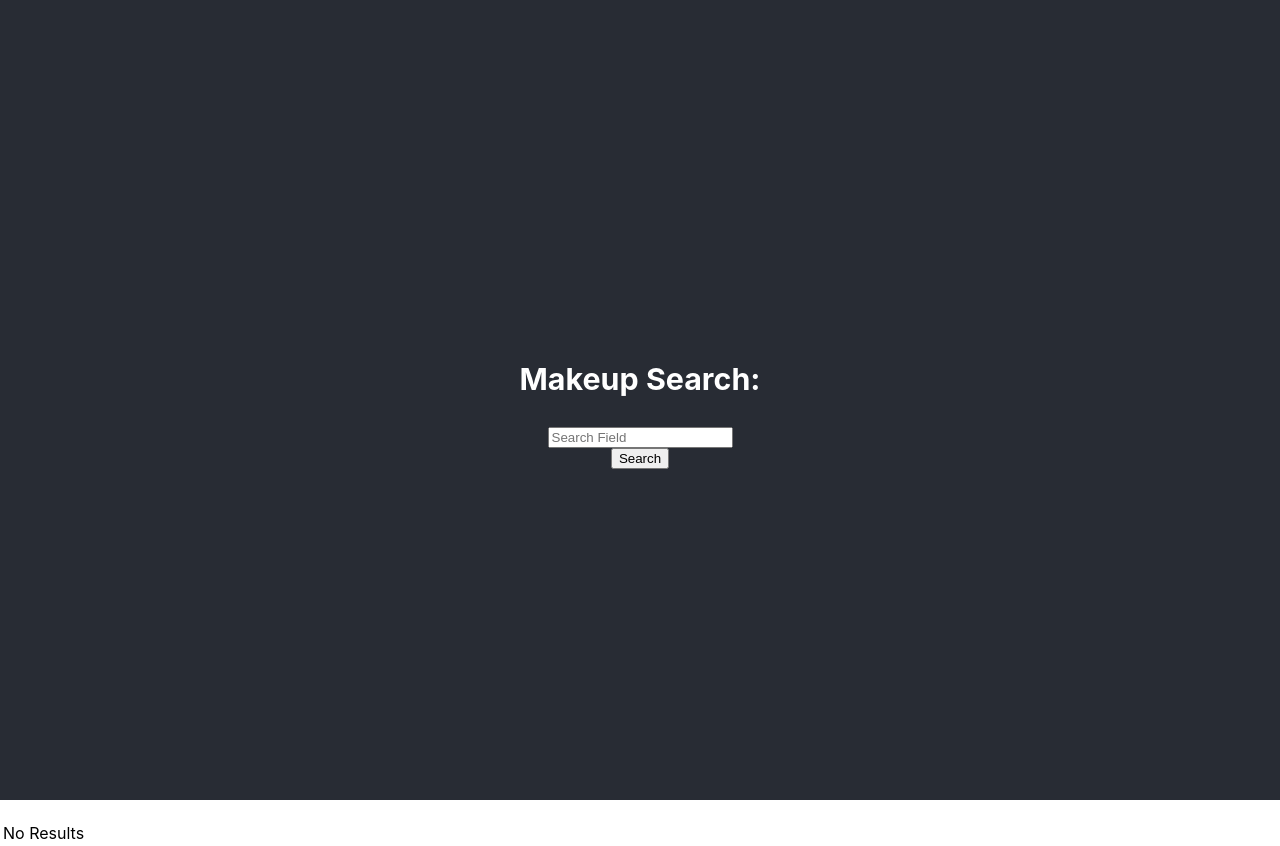
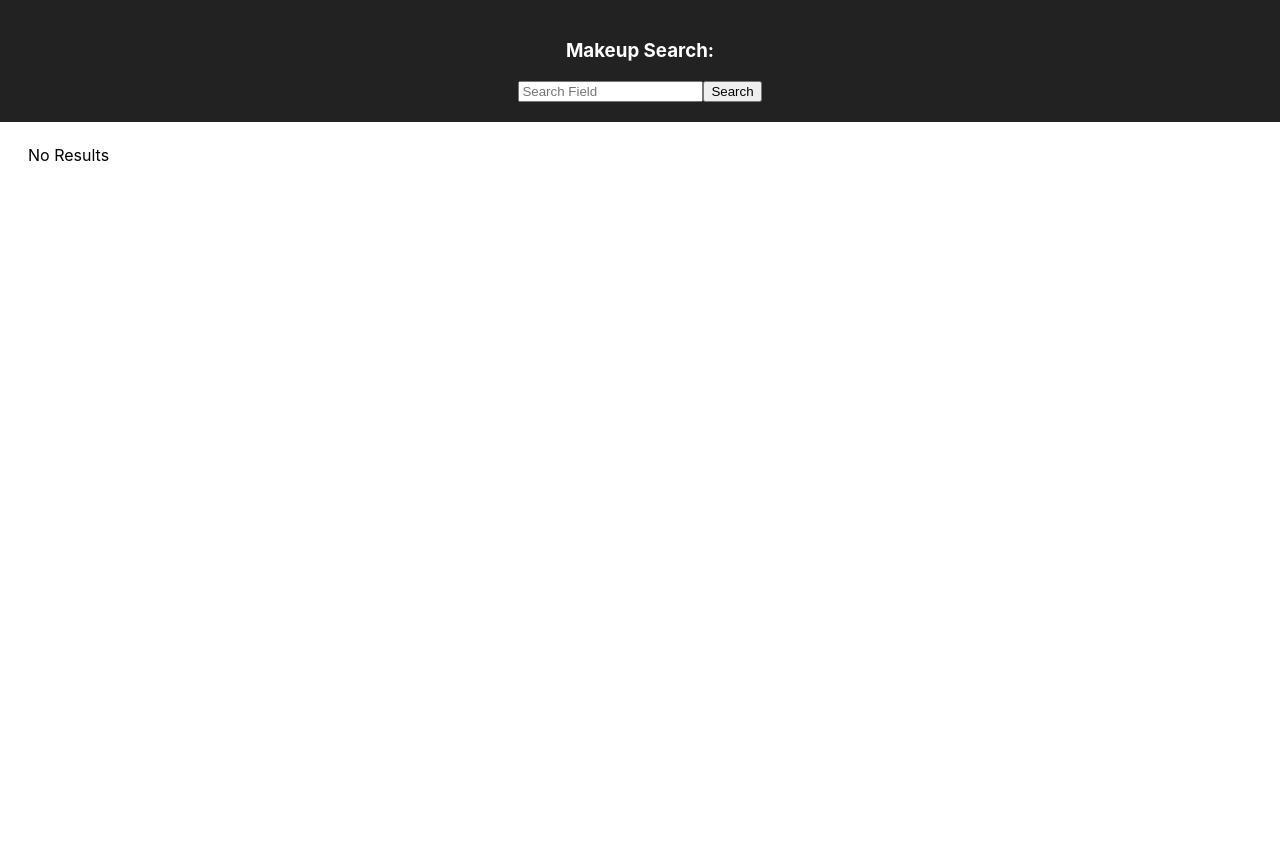
Before and after one commit to Sumiya-Akter/CSCI39548-Assignment6, a React (Create React App) app in the folder assignment6/: page / in a window 1280 px wide. After the commit the page ends 800 px from the top, so only its background shows below. Built offline with nearby package versions, Linux system fonts and the light colour scheme.

Commit message:
Hit endpoints
Code for hitting endpoints inserted, will be fixed to optomize

```diff
--- a/assignment6/package.json
+++ b/assignment6/package.json
@@ -6,6 +6,7 @@
     "@testing-library/jest-dom": "^5.11.10",
     "@testing-library/react": "^11.2.6",
     "@testing-library/user-event": "^12.8.3",
+    "axios": "^0.21.1",
     "react": "^17.0.2",
     "react-dom": "^17.0.2",
     "react-scripts": "4.0.3",
--- a/assignment6/src/App.css
+++ b/assignment6/src/App.css
@@ -14,14 +14,19 @@
 }
 
 .App-header {
-  background-color: #282c34;
-  min-height: 100vh;
-  display: flex;
-  flex-direction: column;
-  align-items: center;
-  justify-content: center;
-  font-size: calc(10px + 2vmin);
+  background-color: #222;
+  padding: 20px;
   color: white;
+  text-align: center;
+}
+
+.App-intro {
+  font-size: large;
+}
+
+.row {
+  padding-top: 10px;
+  padding-bottom: 10px;
 }
 
 .App-link {
@@ -36,3 +41,14 @@
     transform: rotate(360deg);
   }
 }
+
+#data {
+  text-align: left !important;
+  display: flex;
+}
+
+tbody {
+  padding-left: 25px;
+  display: flex;
+  flex-wrap: wrap;
+}
--- a/assignment6/src/App.js
+++ b/assignment6/src/App.js
@@ -3,7 +3,7 @@ import './App.css';
 import axios from 'axios';
 
 
-//creates array for api data, an open string for City and state is set to false until found
+//creates array for api data, an open string for userInput and state is set to false until found
 class searchAPI extends Component {
   constructor(props) {
     super(props);
@@ -21,8 +21,8 @@ class searchAPI extends Component {
 
 //function for what happens when you click the search button
   handleSearchClick = async() => {
-    let TypedInput = this.state.Zip;
-    let linkToAPI = 'https://makeup-api.herokuapp.com/api/v1/products.json?/' + TypedInput;
+    let TypedInput = this.state.userInput;
+    let linkToAPI = 'https://makeup-api.herokuapp.com/api/v1/products.json?brand=' + TypedInput;
     console.log(this.state.userInput);
     try {
       let response = await axios.get(linkToAPI);
@@ -51,9 +51,10 @@ class searchAPI extends Component {
             <tr key={currData[i].id}>
             <td>
             <ul>
-            <td> {currData[i].brand}, {currData[i].product_type}</td>
+            <td> {currData[i].name}</td>
             <li>Brand: {currData[i].brand}</li>
             <li>ProductType: {currData[i].product_type}</li>
+            <li>Price: {currData[i].price}</li>
             </ul>
             </td>
             </tr>
@@ -70,7 +71,7 @@ class searchAPI extends Component {
         <div className="App-header">
           <h3>Makeup Search: </h3>
           <input type="text" value={this.state.userInput} placeholder="Search Field" onChange={this.handleInputChange}/>
-          <button className="search-zip" onClick={this.handleSearchClick}>Search</button>
+          <button className="search-makeup" onClick={this.handleSearchClick}>Search</button>
         </div>
         <br/>
           <table id="data">
```
Also changed, not shown: 1 other file (tests, documents, lock files or other folders).
